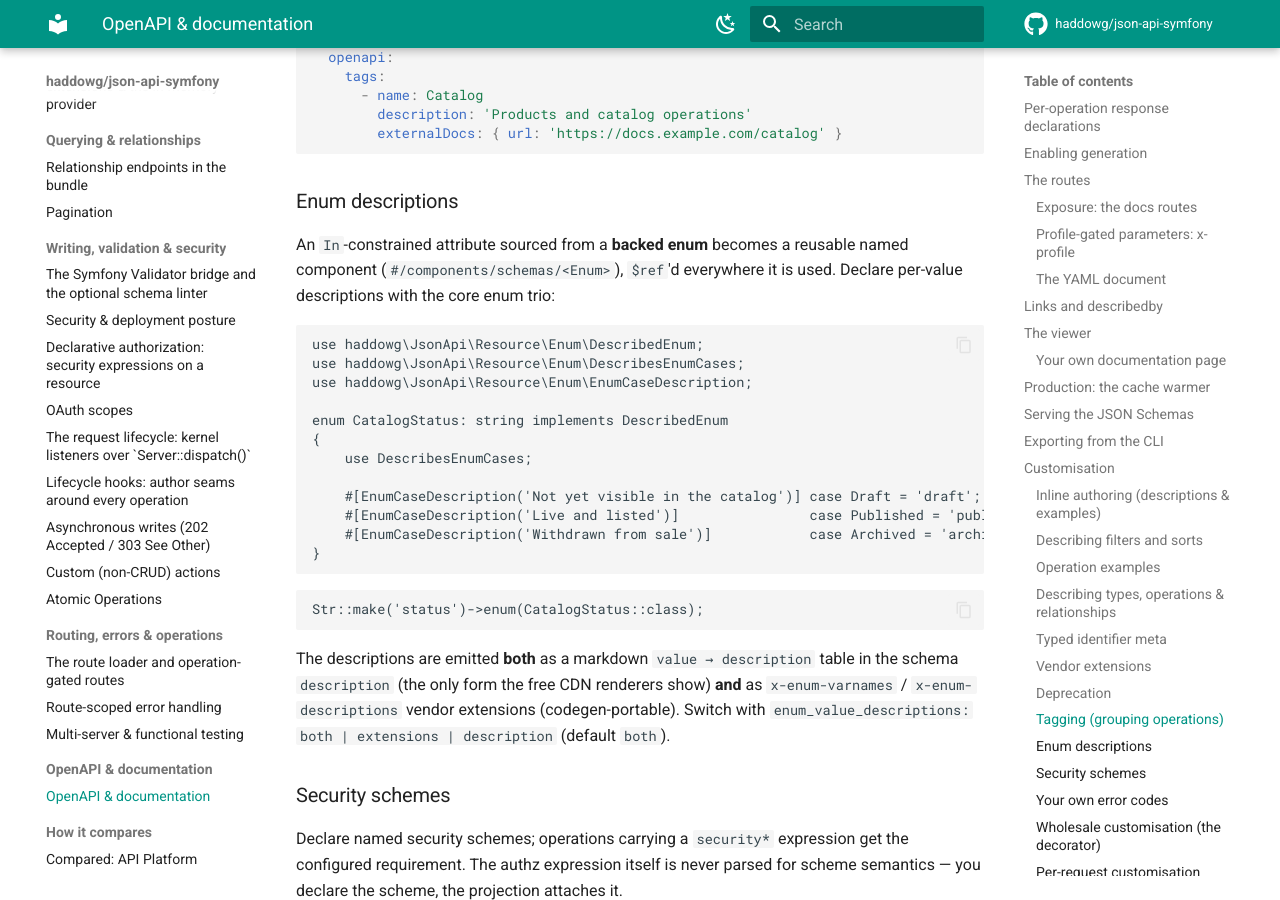
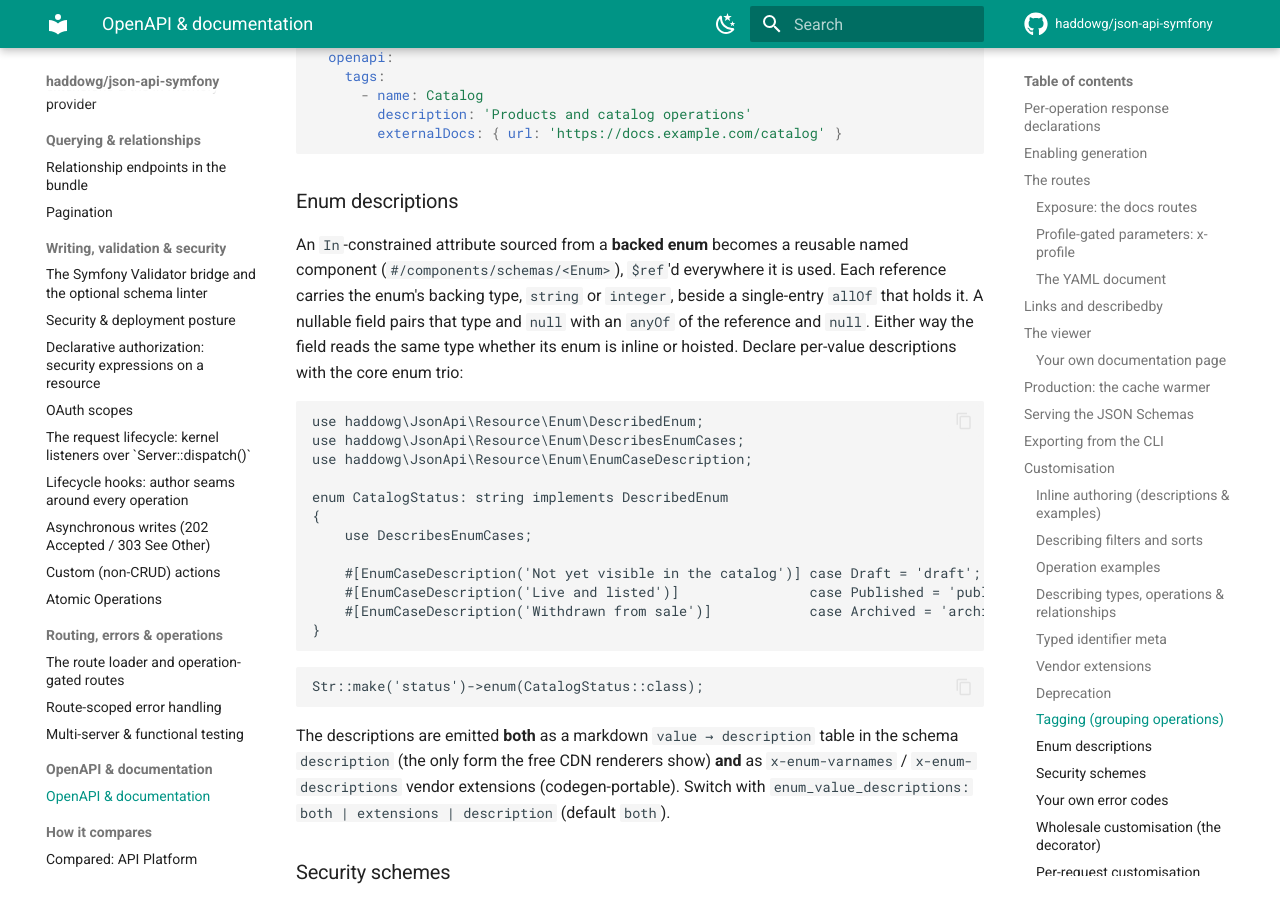
Before and after one commit to haddowg/json-api-symfony, an MkDocs documentation site: the page built from docs/openapi.md, in a window 1280 px wide and 900 px high, scrolled down 18787 px. Built offline with MkDocs 1.6.1 and Material for MkDocs 9.7.7, drawn with Linux system fonts in a browser that asks for light colours; comment, search, counter and statistics services are not loaded.

Commit message:
feat: adopt haddowg/json-api 2.18 (#373)
This adopts haddowg/json-api 2.18, which gives every field-level
reference
to a hoisted enum, a named component shape or a raw action body class
the
JSON type its component declares. A non-nullable reference now sits in a
single-entry allOf with that type beside it, and a nullable one carries
the type list with null beside its anyOf. The values each schema allows
are unchanged, so a diff tool comparing an inline enum with its
component
form no longer reports a type change.

The bundle builds none of these references itself and doesn't rewrite
core's schemas after projection, so nothing here drops or contradicts
the
new type. WhereHasMatching documents only a description and an example
and
declares no value schema, and the standalone JSON-Schema export still
projects enums inline. The sparse fieldset helper in the testing tools
already unwraps a single-entry allOf, and its docblock now says the
generator writes one for a type too. The enum section of the OpenAPI
guide
describes the new reference shape.

One functional test asserted the JSON body of the export action's raw
result as a bare reference to WidgetExportSummary. It now expects that
reference inside an allOf with type object, and still checks the same
media type and component.

The music catalog's OpenAPI documents for both servers change only where
a
reference gained its type. That is the three AlbumStatus references on
each server and the raw bodies of the album export and import actions.
With those types removed and the wrapper undone, the documents match the
2.13.0 export apart from the generator contract, which moves to 38. The
JSON-Schema and conformance documents don't change.

CI fails at dependency resolution until core 2.18.0 is tagged.

````diff
--- a/composer.json
+++ b/composer.json
@@ -24,7 +24,7 @@
     ],
     "require": {
         "php": "^8.3",
-        "haddowg/json-api": "^2.17",
+        "haddowg/json-api": "^2.18",
         "nyholm/psr7": "^1.8",
         "psr/http-factory": "^1.0",
         "psr/http-message": "^2.0",
--- a/docs/openapi.md
+++ b/docs/openapi.md
@@ -903,8 +903,10 @@
 ### Enum descriptions
 
 An `In`-constrained attribute sourced from a **backed enum** becomes a reusable named
-component (`#/components/schemas/<Enum>`), `$ref`'d everywhere it is used. Declare
-per-value descriptions with the core enum trio:
+component (`#/components/schemas/<Enum>`), `$ref`'d everywhere it is used. Each reference
+carries the enum's backing type, `string` or `integer`, beside a single-entry `allOf` that
+holds it. A nullable field pairs that type and `null` with an `anyOf` of the reference and
+`null`. Either way the field reads the same type whether its enum is inline or hoisted. Declare per-value descriptions with the core enum trio:
 
 ```php
 use haddowg\JsonApi\Resource\Enum\DescribedEnum;
````
Also changed, not shown: 2 other files.
